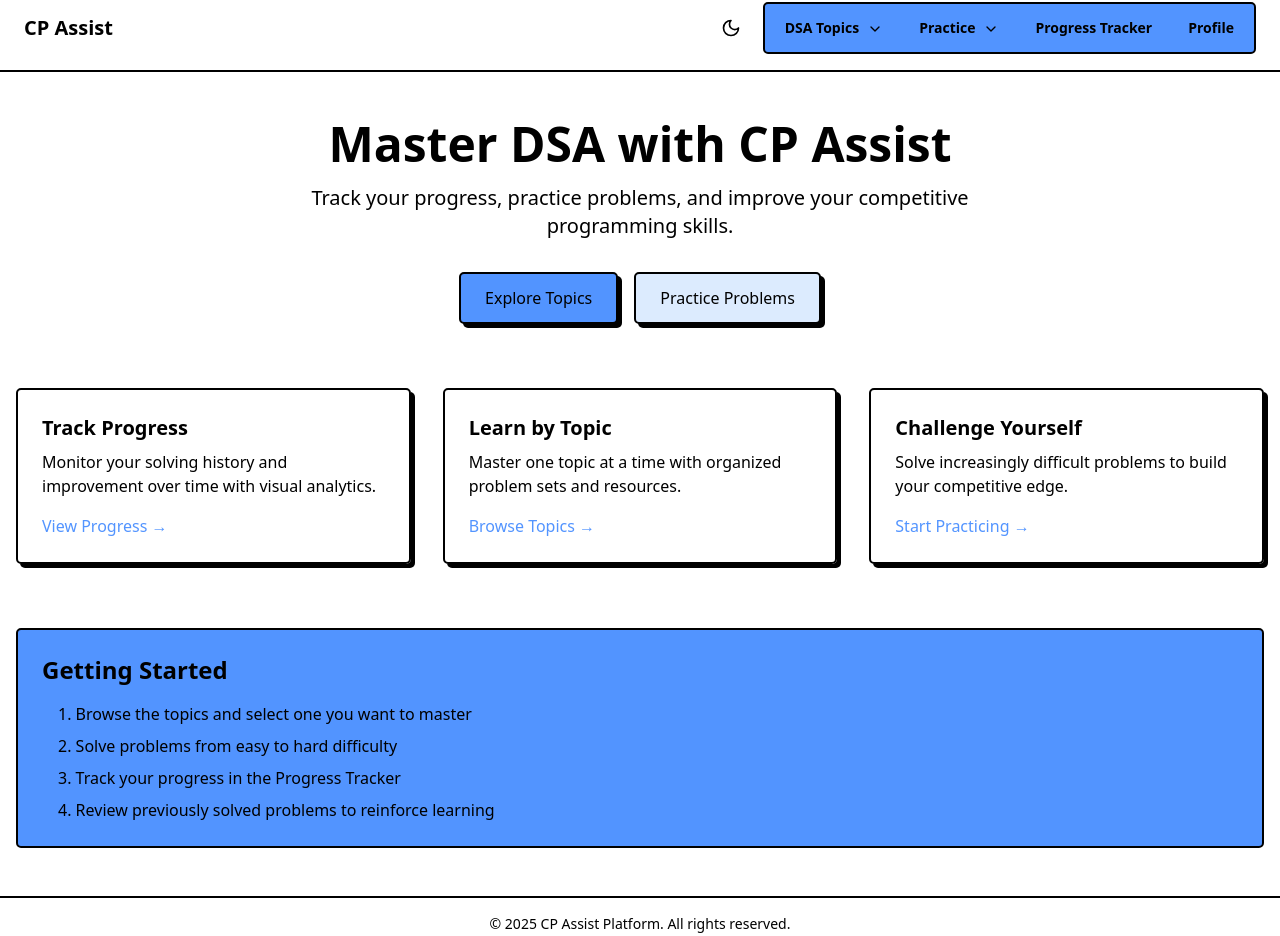
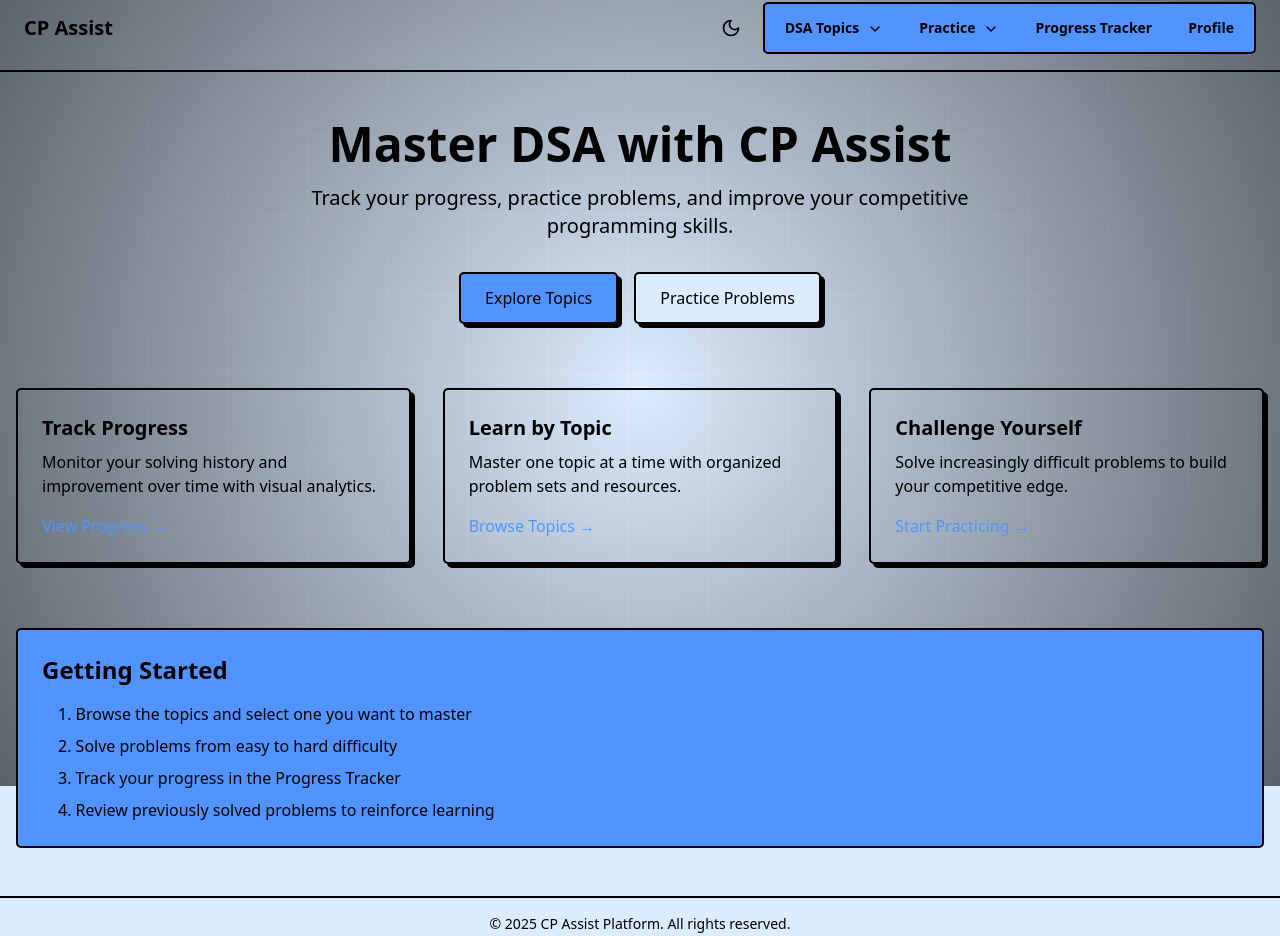
Before and after one commit to Arnab-Afk/cpassist, a React (Vite) app in the folder frontend/: page / in a window 1280 px wide. Shown: the part 14-950 px from the top of the page. Built offline with nearby package versions, Linux system fonts and the light colour scheme.

Commit message:
feat: Integrate BackgroundSquares component and enhance layout styling

```diff
--- a/frontend/src/App.tsx
+++ b/frontend/src/App.tsx
@@ -6,6 +6,7 @@ import TopicsPage from './pages/TopicsPage';
 import QuestionsPage from './pages/QuestionsPage';
 import ProgressTrackerPage from './pages/ProgressTrackerPage';
 import ProfilePage from './pages/ProfilePage';
+import BackgroundSquares from './components/BackgroundSquares';
 
 // Import navigation menu and theme components
 import MainNavigationMenu from './components/NavigationMenu';
@@ -16,8 +17,11 @@ function App() {
   return (
     <ThemeProvider>
       <Router>
-        <div className="min-h-screen flex flex-col bg-white dark:bg-gray-900 text-black dark:text-white">
-          <header className="py-4 px-6 border-b-2 border-border">
+        {/* Background Squares */}
+        <BackgroundSquares />
+
+        <div className="min-h-screen flex flex-col bg-transparent dark:bg-gray-900/90 text-black dark:text-white">
+          <header className="py-4 px-6 border-b-2 border-border backdrop-blur-sm">
             <div className="container mx-auto flex justify-between items-center">
               <a href="/" className="text-xl font-bold">CP Assist</a>
               <div className="flex items-center gap-4">
@@ -27,7 +31,8 @@ function App() {
             </div>
           </header>
 
-          <main className="flex-grow py-4">
+          {/* Rest of your app */}
+          <main className="flex-grow py-4 z-10">
             <Routes>
               <Route path="/" element={<HomePage />} />
               <Route path="/topics" element={<TopicsPage />} />
@@ -39,7 +44,7 @@ function App() {
             </Routes>
           </main>
 
-          <footer className="py-4 px-6 border-t-2 border-border">
+          <footer className="py-4 px-6 border-t-2 border-border backdrop-blur-sm">
             <div className="container mx-auto text-center text-sm">
               <p>© {new Date().getFullYear()} CP Assist Platform. All rights reserved.</p>
               <p className="text-foreground/70">A platform for competitive programmers to practice and track DSA problems.</p>
```
